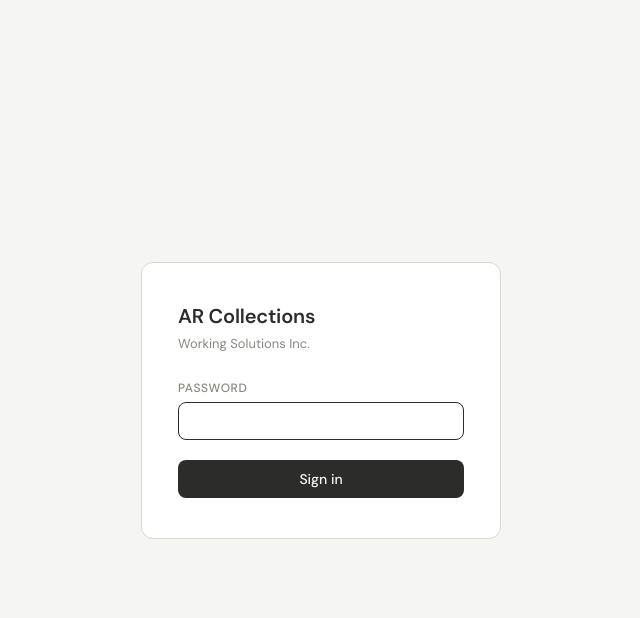
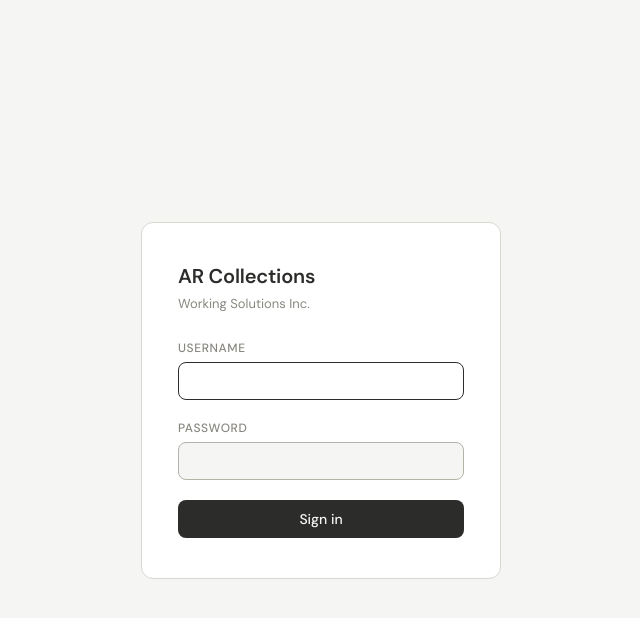
Before and after one commit to tmedi41/ar-automation, a Flask app: page /login in a window 1280 px wide. Shown: the top 618 px of the page, without its empty margins (319-959 px from the left). Run offline with Flask 3, Linux system fonts and the light colour scheme; some libraries are stand-ins or nearby versions.

Commit message:
feat: add username + password login with admin user TanyaM
Co-Authored-By: Claude Sonnet 4.6 <noreply@anthropic.com>

```diff
--- a/ar_dashboard/app.py
+++ b/ar_dashboard/app.py
@@ -844,16 +844,20 @@ def get_payment_history_data() -> dict:
 
 # ── Routes ───────────────────────────────────────────────────────────────────
 
+ADMIN_USERNAME = os.environ.get("DASHBOARD_USERNAME", "TanyaM")
+ADMIN_PASSWORD = os.environ.get("DASHBOARD_PASSWORD", "Working$2026")
+
+
 @app.route("/login", methods=["GET", "POST"])
 def login():
     error = None
     if request.method == "POST":
+        username = request.form.get("username", "")
         password = request.form.get("password", "")
-        correct  = os.environ.get("DASHBOARD_PASSWORD", "")
-        if password and password == correct:
+        if username == ADMIN_USERNAME and password == ADMIN_PASSWORD:
             session["authenticated"] = True
             return redirect(url_for("index"))
-        error = "Incorrect password."
+        error = "Incorrect username or password."
     return render_template("login.html", error=error)
 
 
--- a/ar_dashboard/templates/login.html
+++ b/ar_dashboard/templates/login.html
@@ -53,6 +53,7 @@
       margin-bottom: 6px;
     }
 
+    input[type="text"],
     input[type="password"] {
       width: 100%;
       padding: 9px 12px;
@@ -67,6 +68,7 @@
       margin-bottom: 20px;
     }
 
+    input[type="text"]:focus,
     input[type="password"]:focus {
       border-color: #2C2C2A;
       background: #FFFFFF;
@@ -101,8 +103,10 @@
     <div class="login-sub">Working Solutions Inc.</div>
 
     <form method="POST" action="{{ url_for('login') }}">
+      <label for="username">Username</label>
+      <input type="text" id="username" name="username" autofocus autocomplete="username" />
       <label for="password">Password</label>
-      <input type="password" id="password" name="password" autofocus autocomplete="current-password" />
+      <input type="password" id="password" name="password" autocomplete="current-password" />
       {% if error %}
         <div class="error-msg">{{ error }}</div>
       {% endif %}
```
